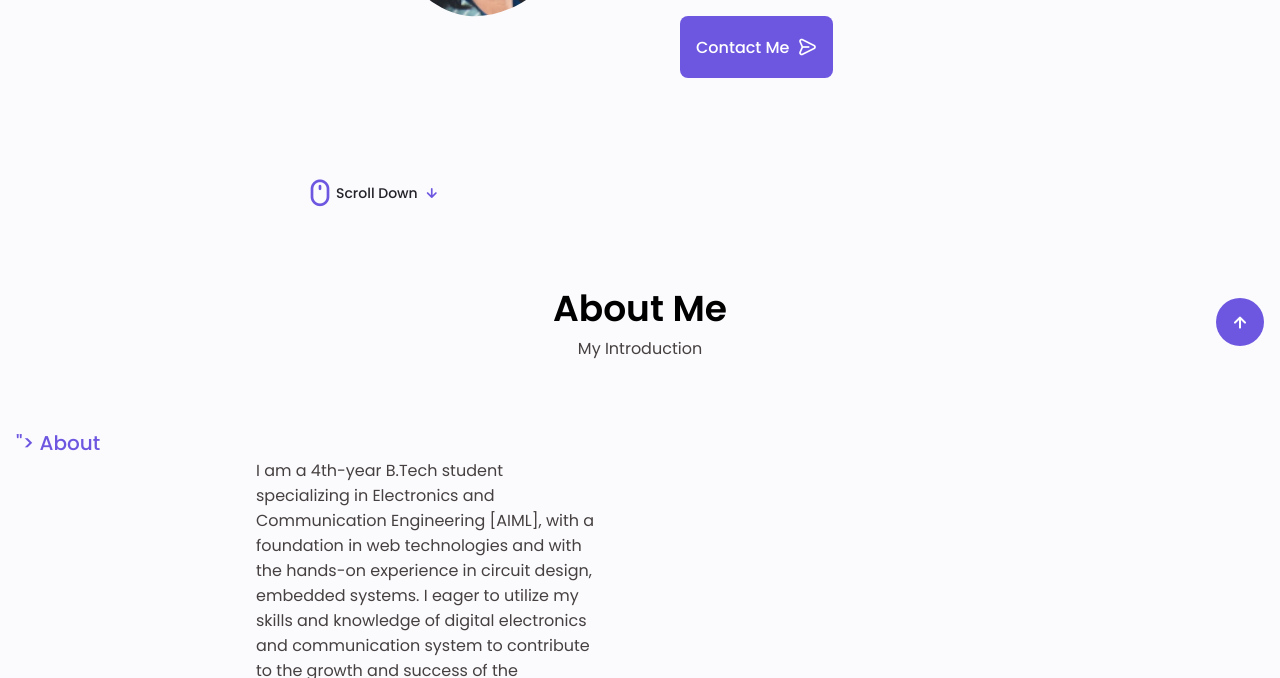
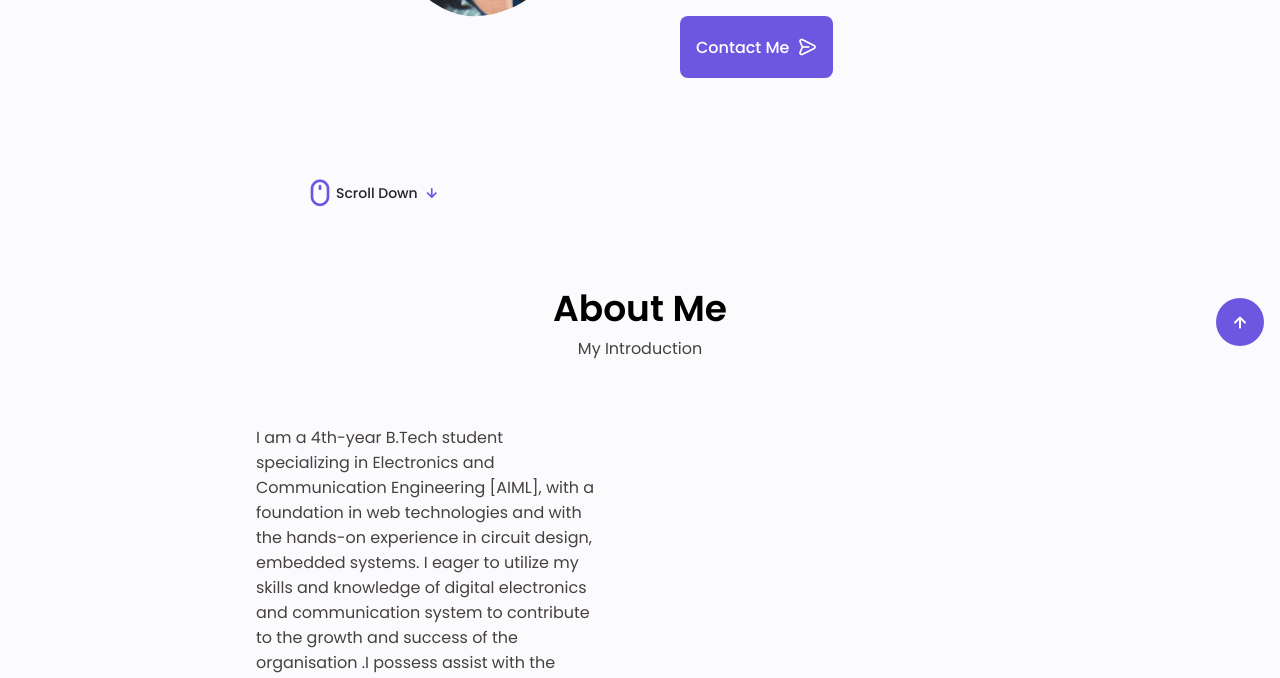
Before and after one commit to Sxnchxnx/CodSoft_portfolio, a plain HTML site: page index.html in a window 1280 px wide. Shown: the part 422-1100 px from the top of the page. Drawn offline with nearby package versions, Linux system fonts and the light colour scheme.

Commit message:
Update index.html

```diff
--- a/index.html
+++ b/index.html
@@ -126,10 +126,6 @@
         <section class="about section" id="about">
             <h2 class="section__title">About Me</h2>
             <span class ="section__subtitle">My Introduction</span>
-            <div class ="education__button button--flex education__active" data-target='#education'>
-                        <i class="<i class="uil uil-user"></i>"></i>
-                        About
-            </div>
             <div class ="about__container container grid">
 
               <div class="about__data">
```
